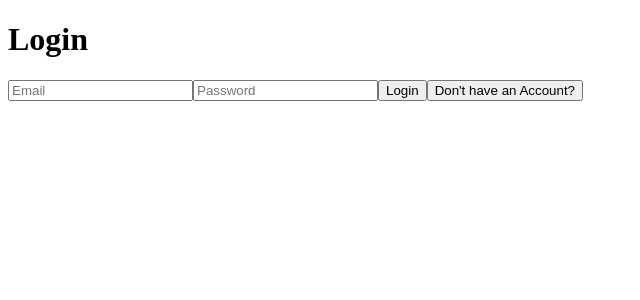
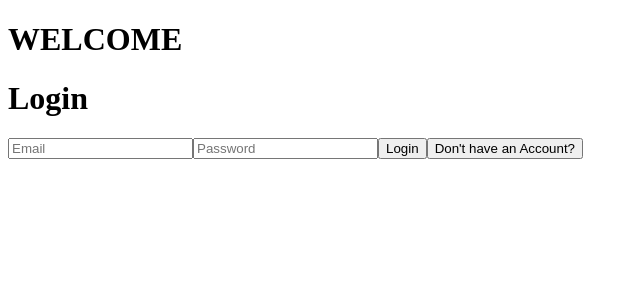
Before and after one commit to NancyMetaU/FinanceCompanion, a React (Vite) app in the folder frontend/: page /login in a window 1280 px wide. Shown: the top 300 px of the page, without its empty margins (0-640 px from the left). Built offline with nearby package versions, Linux system fonts and the light colour scheme; no server answers.

Commit message:
Add content container

```diff
--- a/frontend/src/pages/AuthPage.jsx
+++ b/frontend/src/pages/AuthPage.jsx
@@ -1,11 +1,14 @@
 import AuthForm from "../components/AuthForm";
 
 const AuthPage = () => {
-    return (
-        <div>
-            <AuthForm />
-        </div>
-    );
+  return (
+    <div className="auth-page">
+      <div className="auth-container">
+        <h1 className="auth-page-title">WELCOME</h1>
+        <AuthForm />
+      </div>
+    </div>
+  );
 };
 
 export default AuthPage;
```
